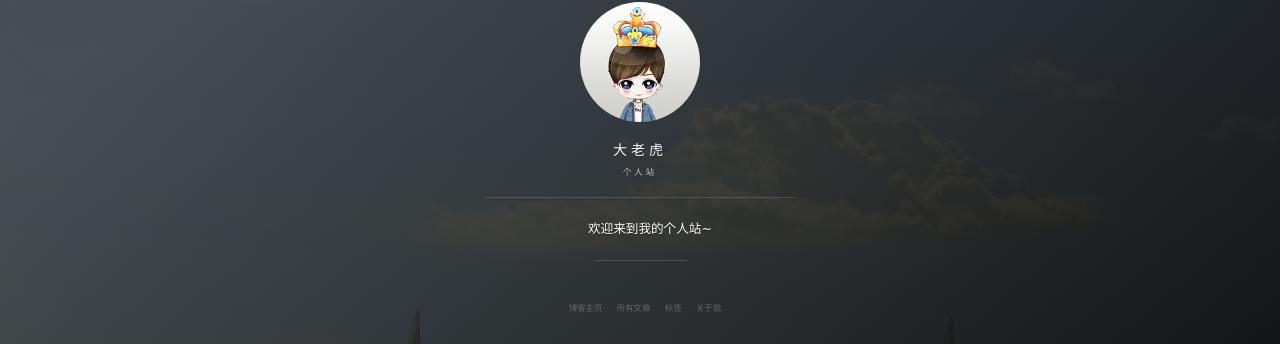
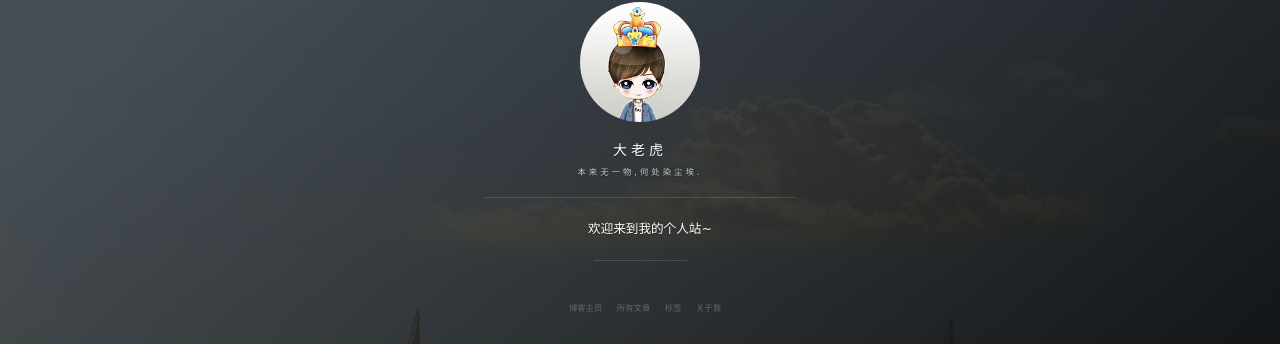
Before and after one commit to freeBufToTiger/freeBufToTiger.github.io, a Jekyll site: the page built from index.html, in a window 1280 px wide. Shown: the part 266-610 px from the top of the page. Built offline with Jekyll 4.4.1, drawn with Linux system fonts in a browser that asks for light colours; nearby versions of some CDN libraries; the list of posts is cut into pages by our own code; comment, search, counter and statistics services are not loaded.

Commit message:
[^]修改签名

```diff
--- a/_config.yml
+++ b/_config.yml
@@ -1,6 +1,6 @@
 # Basic
 title: 大老虎
-subtitle: 个人站
+subtitle: 本来无一物,何处染尘埃.
 description: 欢迎来到我的个人站~
 # 头像里面的标题
 avatarTitle: word-tiger
```
